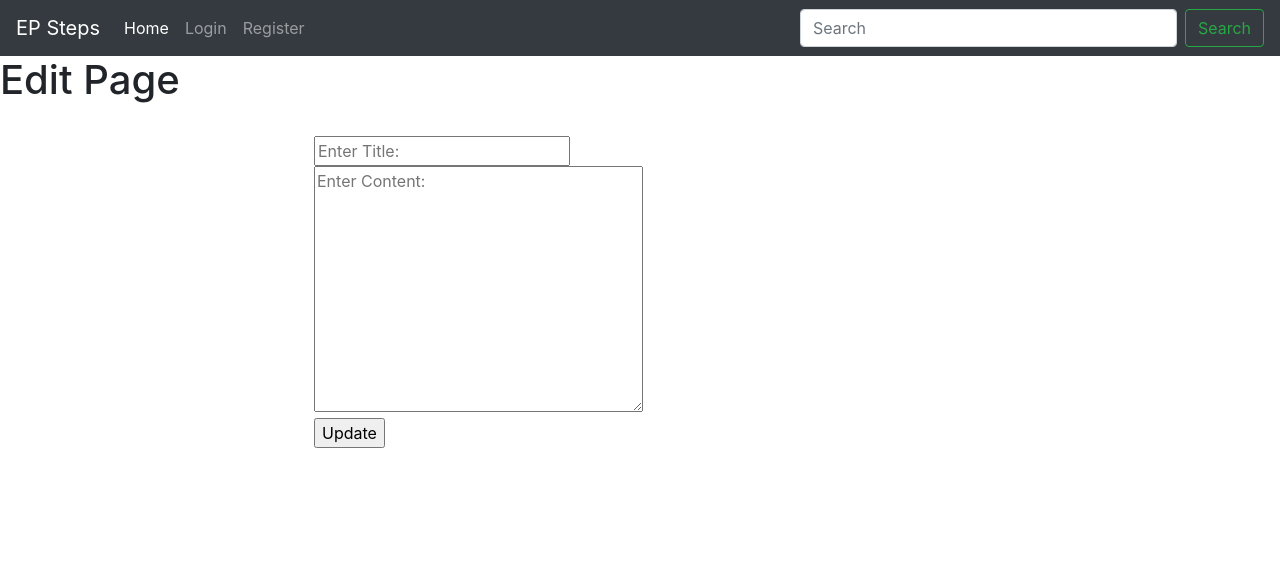
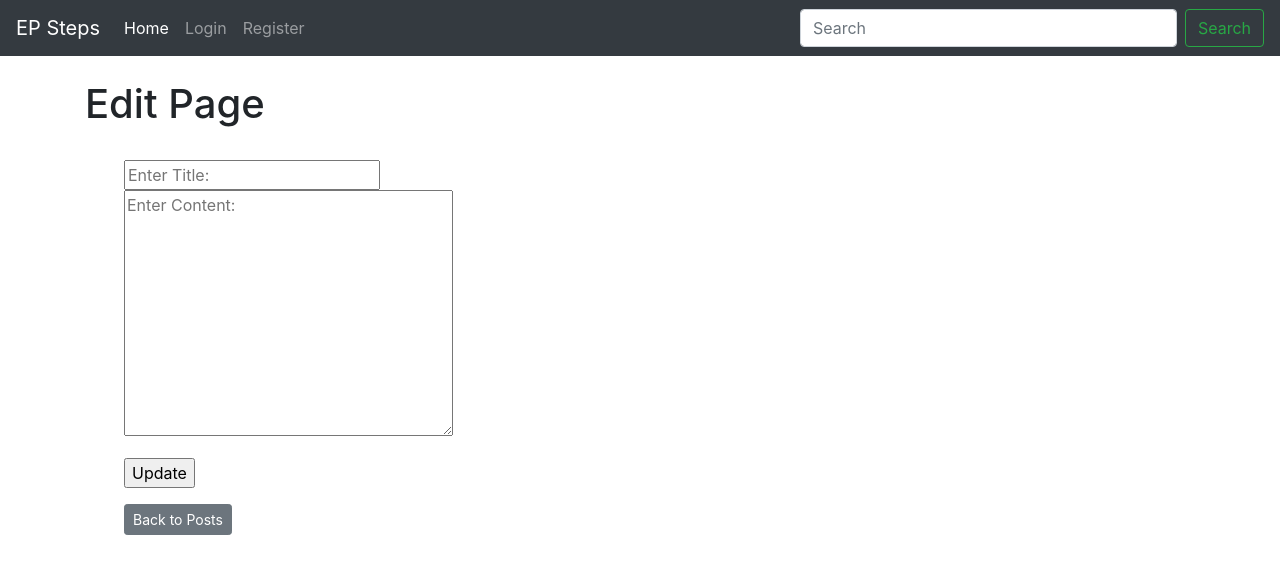
Before and after one commit to lilia1312/Final-Project, a PHP site: page /admin/edit.php in a window 1280 px wide. Shown: the top 574 px of the page. Run offline with PHP 8.4, Linux system fonts and the light colour scheme; data that the repository does not hold is empty; some libraries are stand-ins or nearby versions.

Commit message:
PHP CMS Complete

```diff
--- a/admin/create.php
+++ b/admin/create.php
@@ -100,8 +100,6 @@ if ($_SERVER['REQUEST_METHOD'] === 'POST') {
                     <input type="file" class="form-control" id="image" name="image">
                 </div>
 
-
-
                 <!---Submit button--->
                 <button type="submit" value="Add Post" name="create">Create Post</button>
 
@@ -124,6 +122,4 @@ if ($_SERVER['REQUEST_METHOD'] === 'POST') {
     </script>
 
     </body>
-<?php
-//include("admin/footer.php");
-?>
+</html>
--- a/admin/edit.php
+++ b/admin/edit.php
@@ -42,12 +42,22 @@ if (isset($_GET['id'])) {
     <meta charset="UTF-8">
     <meta http-equiv="X-UA-Compatible" content="IE=edge">
     <meta name="viewport" content="width=device-width, initial-scale=1.0">
-    <link rel="stylesheet" href="main.css">
-    <script src="https://cdn.tiny.cloud/1/ulxoac0nqp2aqf7hhoobm76pt3pszj4a7v1lfyni0osp55me/tinymce/7/tinymce.min.js" referrerpolicy="origin"></script>
+    <link rel="stylesheet" href="https://cdn.jsdelivr.net/npm/bootstrap@5.2.3/dist/css/bootstrap.min.css">
+    <script src="https://code.jquery.com/jquery-3.5.1.min.js" crossorigin="anonymous"></script>
+    <script src="https://cdn.jsdelivr.net/npm/popper.js@1.16.0/dist/umd/popper.min.js" integrity="sha384-Q6E9RHvbIyZFJoft+2mJbHaEWldlvI9IOYy5n3zV9zzTtmI3UksdQRVvoxMfooAo" crossorigin="anonymous"></script>
 
+    <link rel="stylesheet" href="https://stackpath.bootstrapcdn.com/bootstrap/4.4.1/css/bootstrap.min.css" integrity="sha384-Vkoo8x4CGsO3+Hhxv8T/Q5PaXtkKtu6ug5TOeNV6gBiFeWPGFN9MuhOf23Q9Ifjh" crossorigin="anonymous">
+    <script src="https://stackpath.bootstrapcdn.com/bootstrap/4.4.1/js/bootstrap.min.js" integrity="sha384-wfSDF2E50Y2D1uUdj0O3uMBJnjuUD4Ih7YwaYd1iqfktj0Uod8GCExl3Og8ifwB6" crossorigin="anonymous"></script>
+
+    <link href="https://cdn.jsdelivr.net/npm/summernote@0.8.18/dist/summernote-bs4.min.css" rel="stylesheet">
+    <script src="https://cdn.jsdelivr.net/npm/summernote@0.8.18/dist/summernote-bs4.min.js"></script>
     <title></title>
 </head>
 <body>
+
+<div class="container mt-4">
+        <div class="row">
+            <div class="col-md-8">
             <h1>Edit Page</h1>
                 <div class="create-form w-100 mx-auto p-4" style="max-width:700px;">
                     <form method="post" action="edit.php?id=<?php echo $id; ?>">
@@ -62,28 +72,36 @@ if (isset($_GET['id'])) {
                             <input type="text" name="title" id="title" value ="<?php echo ($post['title']);?>" placeholder="Enter Title:"></input>
                         </div>
 
-                <div>
-                    <textarea name="content" id="content" cols="30" rows="10" placeholder="Enter Content:"><?php echo ($post['content']);?></textarea>
+                        <div class="form-field mb-3">
+                            <textarea name="content" id="summernote" cols="30" rows="10" placeholder="Enter Content:"><?php echo ($post['content']);?></textarea>
                         </div>
 
-                <div class="form-field">
+                        <div class="form-field mb-3">
                             <input type="submit" value="Update" name="update">
                         </div>
                     </form>
+
+                    <a href="dashboard/manage_posts.php" class="btn btn-secondary btn-sm">Back to Posts</a>
+
                 </div>
-
+            </div>
+        </div>
+    </div>
         <script>
-        tinymce.init({
-            selector: 'textarea',
-            plugins: 'anchor autolink charmap codesample emoticons image link lists media searchreplace table visualblocks wordcount checklist mediaembed casechange export formatpainter pageembed linkchecker a11ychecker tinymcespellchecker permanentpen powerpaste advtable advcode editimage advtemplate ai mentions tinycomments tableofcontents footnotes mergetags autocorrect typography inlinecss markdown',
-            toolbar: 'undo redo | blocks fontfamily fontsize | bold italic underline strikethrough | link image media table mergetags | addcomment showcomments | spellcheckdialog a11ycheck typography | align lineheight | checklist numlist bullist indent outdent | emoticons charmap | removeformat',
-            tinycomments_mode: 'embedded',
-            tinycomments_author: 'Author name',
-            mergetags_list: [
-            { value: 'First.Name', title: 'First Name' },
-            { value: 'Email', title: 'Email' },
-            ],
-            ai_request: (request, respondWith) => respondWith.string(() => Promise.reject("See docs to implement AI Assistant")),
+      $('#summernote').summernote({
+        tabsize: 2,
+        height: 120,
+        toolbar: [
+          ['style', ['style']],
+          ['font', ['bold', 'underline', 'clear']],
+          ['color', ['color']],
+          ['para', ['ul', 'ol', 'paragraph']],
+          ['table', ['table']],
+          ['insert', ['link', 'picture', 'video']],
+          ['view', ['fullscreen', 'codeview', 'help']]
+        ]
       });
     </script>
+
 </body>
+</html>
```
Lines whose indentation alone changed are shown as unchanged.
